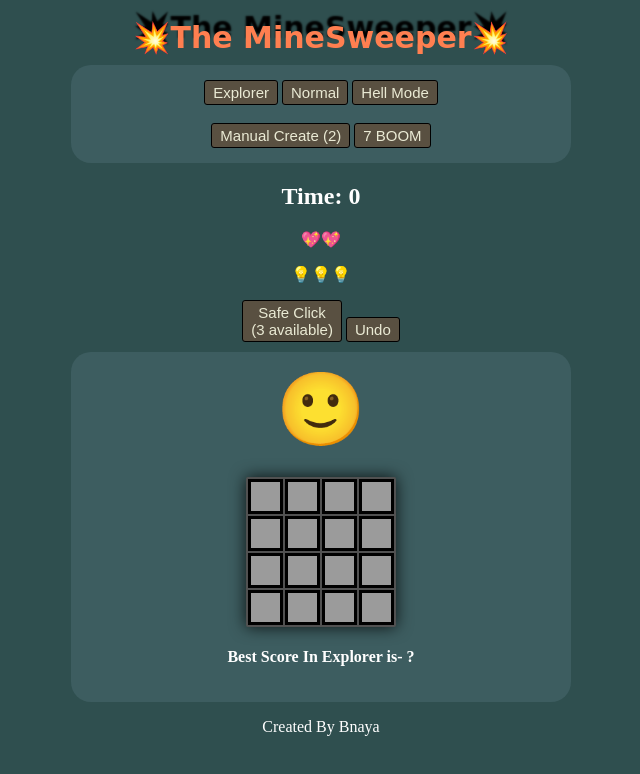
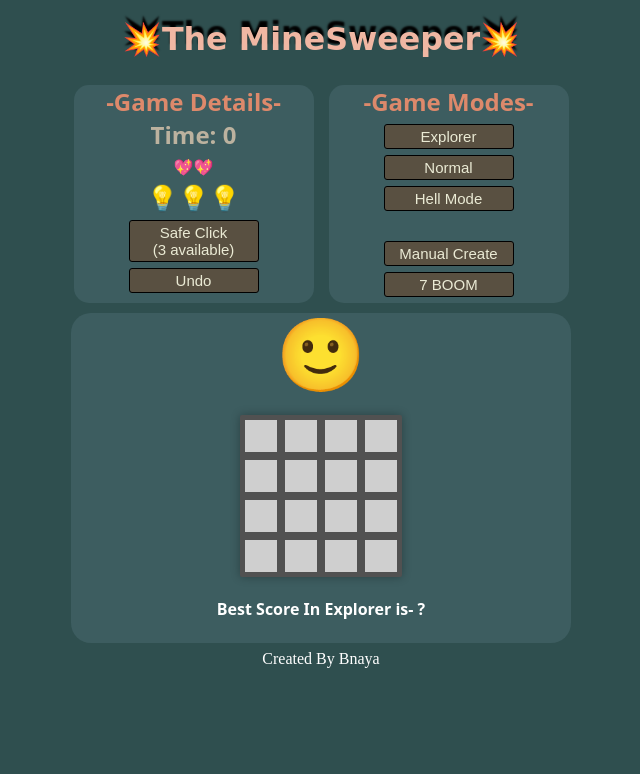
Before and after one commit to BnayaCohen/MineSweeper, a plain HTML site: page index.html in a window 1280 px wide. Shown: the whole page, without its empty margins (319-959 px from the left). Drawn offline with Linux system fonts and the light colour scheme.

Commit message:
third-upload

```diff
--- a/css/app.css
+++ b/css/app.css
@@ -1,7 +1,3 @@
-* {
-  box-sizing: border-box;
-
-}
 
 body {
   background-color: darkslategrey;
@@ -10,29 +6,23 @@ body {
 
 }
 
+@keyframes move-title {
+  0%  {font-size: 30px;height: 35px;}
+  20% {font-size: 32px;color: rgb(240, 188, 170);height: 32px;}
+  90% {font-size: 28px;color: rgb(234, 114, 74);height: 37px;}
+  100%{font-size: 30px;height: 35px; }
+}
+
 h1{
   font-size: 30px;
-  margin-bottom: 10px;
+  height: 35px;
   font-family: cursive;
-  text-shadow: 0px -10px 2px black;
+  text-shadow: 0px -6px 2px black;
   color: coral;
-
-}
-
-h2{
-      display: block;
-}
-
-p{
-  display: block;
-}
-
-div {
-  background-color: rgb(61, 93, 96);
-  padding: 15px;
-  border-radius: 20px;
-  width: 500px;
-  margin:10px auto;
+  animation-name: move-title;
+  animation-duration: 4s;
+  animation-iteration-count: infinite;
+  animation-timing-function: linear;
 }
 
 button {
@@ -42,53 +32,126 @@ button {
   color: rgb(234, 234, 212);
   font-family: 'Oswald', sans-serif;
   font-size: 15px;
-  padding: 3px 8px;
+  padding: 3px 12px;
+  width: 130px;;
+  margin: 6px auto;
   cursor: pointer;
+  display: block;
 }
 
 button:hover{
   color: rgb(239, 239, 149);
 }
 
+h2{
+  font-family: system-ui;
+  margin: auto;
+  color: hsl(39, 18%, 68%);
+}
+
+.options-title{
+  color: rgb(221, 137, 107);
+}
+
+p{
+  margin: 7px;
+}
+
+.hints{
+  cursor:pointer;
+  font-size: 25px;
+  transition: 0.3s;
+}
+
+p.hints:hover{
+  text-shadow: 0 0 10px #fff88b;
+}
+
+@keyframes show-hint {
+  from  {font-size: 100px;opacity: 1;display: flex;}
+  to {font-size: 400px;opacity: 0.02;display: none;filter: blur(10px)}
+}
+
+#hint-mode-container{
+  font-size: 100px;
+  text-shadow: 0 0 20px #fff45f;
+  display: none;
+  position: absolute;
+  top: 50%;
+  left: 50%;
+  transform: translate(-50%, -50%);
+}
+
+div.game-container {
+  background-color: rgb(61, 93, 96);
+  padding-bottom: 1pt;
+  border-radius: 20px;
+  width: 500px;
+  margin: auto;
+}
+
+div.options-container{
+  display: flex;
+  width: 510px;
+  margin: auto;
+}
+
+div.functions-container {
+  background-color: rgb(61, 93, 96);
+  border-radius: 15px;
+  width: 240px;
+  margin:10px auto;
+}
+
 h3{
-  height: 100px;
+  height: 80px;
   font-size: 4.5em;
   cursor: pointer;
-  margin: 0 10px;
-  transition: 0.1s;
-  display: block;
+  margin: 0 0;
+  padding-bottom: 12px;
+  transition: 0.2s;
+  margin-inline: auto;
+  width: 100px;
 }
 
 h3:hover{
+  padding-top: 10px;
+  padding-bottom: 2px;
   font-size:60px;
 }
 
 h3:active {
   font-size: 50px;
+  padding-top: 12px;
+  padding-bottom: 0;
 }
 
 table {
   margin: 10px auto;
   background-color: #515151;
   border-radius: 2px;
-  box-shadow: 0px 0px 16px 0px rgba(0, 0, 0, 0.82);
+  box-shadow: 0px 0px 10px 0px rgba(0, 0, 0, 0.30);
+}
+
+tbody{
+  mix-blend-mode: color-dodge;
+}
+
+.cell {
+  background-color: rgb(155, 155, 155);
+  width: 30px;
+  height: 30px;
+  border: solid;
+  border-color: black;
+  text-align: center;
+  font-size: 1.3em;
+  transition: 0.3s;
 }
 
 td.not-shown:hover {
   background-color: #7d7d7d;
   box-shadow: 0px 0px 10px 1px rgba(0, 0, 0, 0.662);
   cursor: pointer;
-}
-
-.cell {
-  background-color: rgb(155, 155, 155);
-  width: 35px;
-  height: 35px;
-  border: solid;
-  border-color: black;
-  text-align: center;
-  font-size: 1.3em;
-  transition: 0.3s;
 }
 
 .shown {
@@ -99,6 +162,10 @@ td.not-shown:hover {
   background-color: rgb(0, 255, 72);
 }
 
-.bomb-reveal{
+.mine-reveal{
   background-color: rgb(255, 0, 0);
 }
+
+h4{
+  font-family: system-ui;
+}
--- a/index.html
+++ b/index.html
@@ -12,30 +12,34 @@
 
 <body onload="initGame(0)">
     <h1>💥The MineSweeper💥</h1>
+    <div class="options-container">
+        <div class="functions-container">
+            <h2  class="options-title">-Game Details-</h2>
+            <h2>Time: <span class="timer">0</span></h2>
+            <p class="lives">💖💖💖</p>
 
-    <div>
-        <button onclick="initGame(0)">Explorer</button>
-        <button onclick="initGame(1)">Normal</button>
-        <button onclick="initGame(2)">Hell Mode</button>
-        <br><br>
-        <button class="manual-create-button" onclick="manualCreate(this)">Manual Create (<span
-                class="manual-create">2</span>)</button>
-        <button class="seven-boom" onclick="sevenBoom(this)">7 BOOM</button>
+            <p class="hints" onclick="useHint()">💡💡💡</p>
+            <button onclick="safeClick()">Safe Click<br>(<span class="safe-click">3</span> available)</button>
+            <button onclick="undo()">Undo</button>
+        </div>
+        <div class="functions-container">
+            <h2 class="options-title">-Game Modes-</h2>
+            <button onclick="initGame(0)">Explorer</button>
+            <button onclick="initGame(1)">Normal</button>
+            <button onclick="initGame(2)">Hell Mode</button>
+            <br>
+            <button class="manual-create" onclick="manualCreate(this)">Manual Create</button>
+            <button class="seven-boom" onclick="sevenBoom(this)">7 BOOM</button>
+        </div>
     </div>
 
-    <h2>Time: <span class="timer">0</span></h2>
-    <p class="lives">💖💖💖</p>
-
-    <p style="cursor:pointer;" onclick="useHint()" style="font-size: 25px;" class="hints">💡💡💡</p>
-    <button onclick="safeClick()">Safe Click<br>(<span class="safe-click">3</span> available)</button>
-    <button onclick="undo()">Undo</button>
+    <div id="hint-mode-container">💡</div>
 
     <div class="game-container">
         <h3 onclick="initGame(-1)" class="smiley">🙂</h3>
         <span class="board-container"></span>
         <h4 class="best-score"></h4>
     </div>
-
 
     <footer>
         <p>Created By Bnaya</p>
--- a/js/game.js
+++ b/js/game.js
@@ -10,6 +10,7 @@ const DEAD = '💩'
 const WIN = '🤑'
 const HINT = '💡'
 const EXPLODE_AUDIO = new Audio('snd/Explode.aac')
+const HINT_AUDIO = new Audio('snd/Hint.aac')
 
 // A Matrix containing cell objects
 var gBoard
@@ -65,21 +66,21 @@ function initGame(gameLevel) {
 
     var elBestScore = document.querySelector('.best-score')
     var currScore = getScore(gCurrGameLevel) ? getScore(gCurrGameLevel) : '?'
-    elBestScore.innerText = 'Best Score In ' + gCurrGameLevel.ID + ' is- '+currScore
+    elBestScore.innerText = 'Best Score In ' + gCurrGameLevel.ID + ' is- ' + currScore
 
     var elSafeClick = document.querySelector('.safe-click')
     elSafeClick.innerText = gGame.safeClicks
 
-    var elManualCreate = document.querySelector('.manual-create')
-    elManualCreate.innerText = gCurrGameLevel.MINES
-    var elBtnManualCreate = document.querySelector('.manual-create-button')
+    var elBtnManualCreate = document.querySelector('.manual-create')
     elBtnManualCreate.style.backgroundColor = "#595041"
+    elBtnManualCreate.innerText = 'Manual Create'
 
     var elBtnSevenBoom = document.querySelector('.seven-boom')
     elBtnSevenBoom.style.backgroundColor = "#595041"
 
     gFirstClick = true
     gManualMode = false
+    gManualCreateCount = 0
     gGameMoves = []
     gGameMoves.push([])
     gMovesCount = 0
@@ -93,26 +94,10 @@ function initGame(gameLevel) {
 // fills the game board and starts the timer
 function startGame(firstCellLocation) {
     if (!gManualMode) {
-
         if (!gGame.isBoardFilled) fillBoard(firstCellLocation)
         gFirstClick = false
         startTimer()
     }
-}
-
-// Updates the board with the mines and hide all the bombs from the DOM
-function fillManualBoard() {
-    // Hide the placed bombs
-    for (var i = 0; i < gBoard.length; i++) {
-        for (var j = 0; j < gBoard.length; j++) {
-            var elCell = document.querySelector(`.cell-${i}-${j}`)
-            elCell.innerText = ''
-        }
-    }
-
-    // Updates the neighbors count around every mine
-    setMinesNegsCount(gBoard)
-    gGame.isBoardFilled = true
 }
 
 // Builds empty board
@@ -221,21 +206,14 @@ function cellClicked(elCell, i, j) {
     if (gManualMode) {
         if (!currCell.isMine) {
             // Update the model
-            gManualCreateCount--
+            gManualCreateCount++
             currCell.isMine = true
             // Update the DOM
             elCell.innerText = MINE
-            var elManualCreate = document.querySelector('.manual-create')
-            elManualCreate.innerText = gManualCreateCount
-        }
-        if (gManualCreateCount === 0) {
-            fillManualBoard()
-            gManualMode = false
-            elManualCreate.innerText = 'Start!'
         }
     } else if (gGame.hintMode) {
         revealHint({ i, j })
-    } else {
+    } else if(!currCell.isShown) {
         if (revealedCellIsEmpty({ i, j })) expandShown(i, j)// expend if the cell value is empty - 0
         // Handle if its a case of mine
         if (currCell.isMine) {
@@ -282,23 +260,24 @@ function checkGameOver(mineClicked = false) {
     // Remove 1 life or end the give if he dont have lives left
     if (mineClicked) {
         EXPLODE_AUDIO.play()
+        var elSpan = document.querySelector('.lives')
         if (gGame.lives === 1) {
             for (var i = 0; i < gBoard.length; i++) {
                 for (var j = 0; j < gBoard[i].length; j++) {
                     if (gBoard[i][j].isMine && !gBoard[i][j].isShown) {
                         var elCell = document.querySelector(`.cell-${i}-${j}`)
                         elCell.innerText = MINE
-                        elCell.classList.add('bomb-reveal')
+                        elCell.classList.add('mine-reveal')
                     }
                 }
             }
             var elSmiley = document.querySelector('.smiley')
             elSmiley.innerText = DEAD
+            elSpan.innerText = ''
             gGame.isOn = false
         }
         else {
             gGame.lives--
-            var elSpan = document.querySelector('.lives')
             elSpan.innerText = LIFE.repeat(gGame.lives)
         }
     } else if (gGame.markedCount === gCurrGameLevel.MINES - gStartingLives + gGame.lives) {
--- a/js/spacialOptions.js
+++ b/js/spacialOptions.js
@@ -1,9 +1,35 @@
 // Start the option of the manual create
 function manualCreate(elBtn) {
-    initGame(-1)
-    gManualMode = true
-    gManualCreateCount = gCurrGameLevel.MINES
-    elBtn.style.backgroundColor = "#71a0d6"
+    if (!gManualMode) {
+        initGame(-1)
+        gManualMode = true
+        elBtn.style.backgroundColor = "#71a0d6"
+        elBtn.innerText = '-Finish Create-'
+    } else if (gManualCreateCount > 0 && !gGame.isBoardFilled) {
+        fillManualBoard()
+        gCurrGameLevel.MINES = gManualCreateCount
+        gManualMode = false
+        gStartingLives = gCurrGameLevel.MINES < 3 ? gCurrGameLevel.MINES : 3
+        gGame.lives = gStartingLives
+        var elLives = document.querySelector('.lives')
+        elLives.innerText = LIFE.repeat(gGame.lives)
+        elBtn.innerText = 'Play!'
+    }
+}
+
+// Updates the board with the mines and hide all the bombs from the DOM
+function fillManualBoard() {
+    // Hide the placed bombs
+    for (var i = 0; i < gBoard.length; i++) {
+        for (var j = 0; j < gBoard.length; j++) {
+            var elCell = document.querySelector(`.cell-${i}-${j}`)
+            elCell.innerText = ''
+        }
+    }
+
+    // Updates the neighbors count around every mine
+    setMinesNegsCount(gBoard)
+    gGame.isBoardFilled = true
 }
 
 function undo() {
@@ -71,10 +97,17 @@ function fillBoardSevenBoom() {
 // Consume hint
 function useHint() {
     if (!gGame.hintMode && gGame.hints > 0 && gGame.isOn && !gManualMode) {
+        HINT_AUDIO.play()
         gGame.hints--
         gGame.hintMode = true
         var elHint = document.querySelector('.hints')
         elHint.innerText = HINT.repeat(gGame.hints)
+        // Show animation
+        var elHintAnimation = document.getElementById('hint-mode-container')
+        elHintAnimation.style.display = 'flex'
+        elHintAnimation.style.animation = "show-hint 1.5s cubic-bezier(0, 0, 0.04, 0.99)";
+        setTimeout(() => { elHintAnimation.style.display = 'none' }, 1500)
+
     }
 }
 
```
Also changed, not shown: img/BombCursor.png (added), 1 other file.
